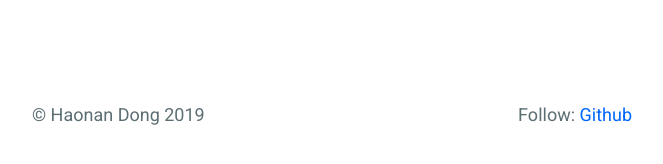
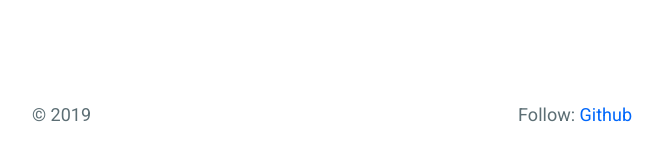
Before and after one commit to Haonan-DONG/Haonan-DONG.github.io, a Jekyll site: the page built from _posts/2019-6-23-test-blog.markdown, in a window 1280 px wide. Shown: the part 594-758 px from the top of the page, without its empty margins (308-971 px from the left). Built offline with Jekyll 4.4.1, drawn with Linux system fonts in a browser that asks for light colours; some of the changed lines change nothing that is shown.

Commit message:
config change

```diff
--- a/_config.yml
+++ b/_config.yml
@@ -1,10 +1,7 @@
 # Site settings
 title: Haonan Dong's Website
-description: >
- Home page for Haonan Dong's Website.
-author: Haonan Dong
-email: august_dong@163.com// haonandong.cn@gmail.com
-baseurl: "" # the subpath of your site, e.g. /blog
+emial: august_dong@163.com
+description: Home page for Haonan Dong's Website.
 url: "http://haonan-dong.github.io" # the base hostname & protocol for your site
 github_username:  haonan-dong
 
```
